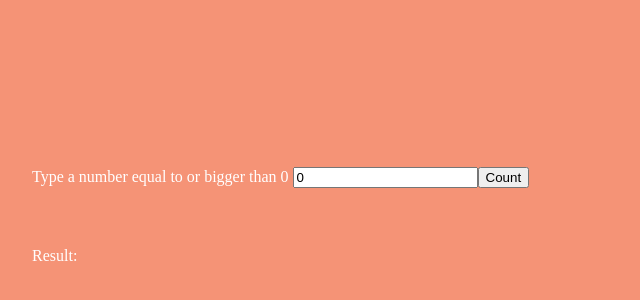
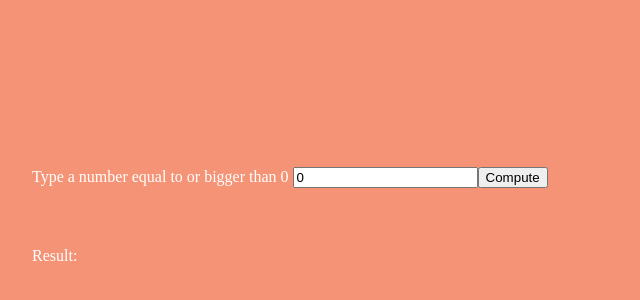
Before and after one commit to brkygngr/BracketCoCo, an Angular app in the folder bcc-ui/: page / in a window 1280 px wide. Shown: the part 176-476 px from the top of the page, without its empty margins (0-640 px from the left). Built offline with nearby package versions, Linux system fonts and the light colour scheme.

Commit message:
change count text to compute

```diff
--- a/bcc-ui/src/app/app.component.html
+++ b/bcc-ui/src/app/app.component.html
@@ -11,7 +11,7 @@
             (keyup)="onNumberInputKeyUp()"
           />
         </label>
-        <button (click)="onCountClick()">Count</button>
+        <button (click)="onCountClick()">Compute</button>
       </div>
       <span *ngIf="isLoading"> Result is loading </span>
       <span class="app-error-wrapper">
```
